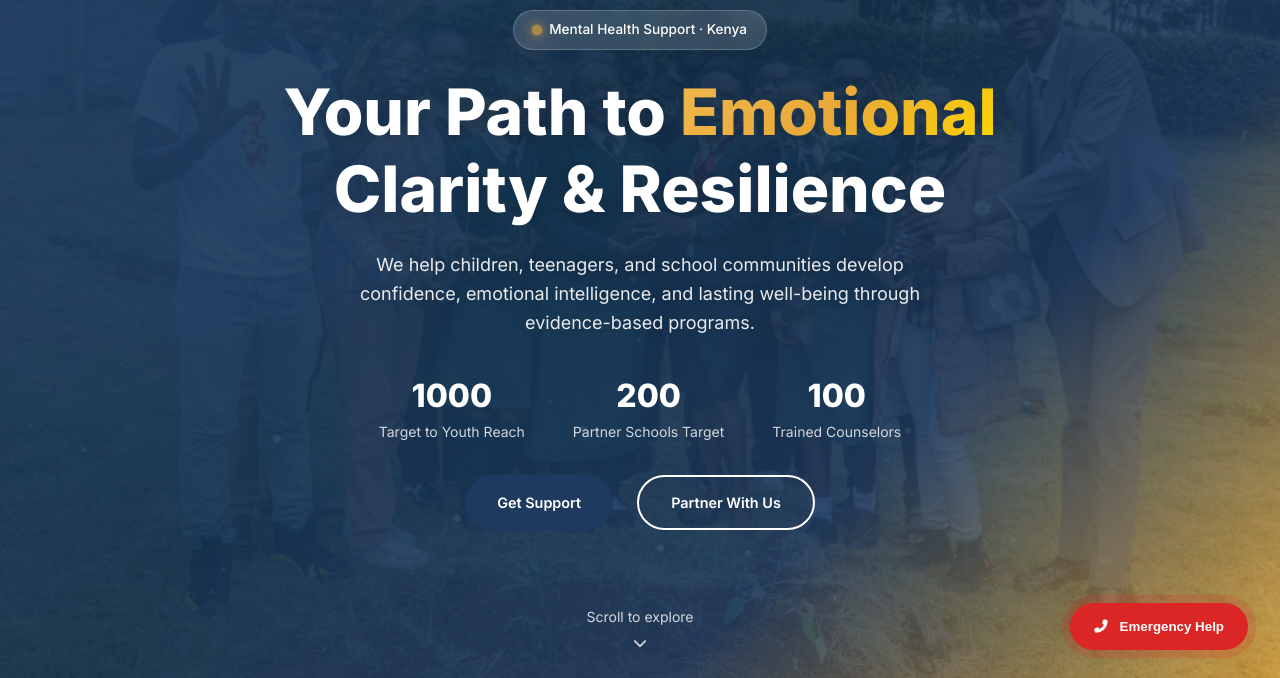
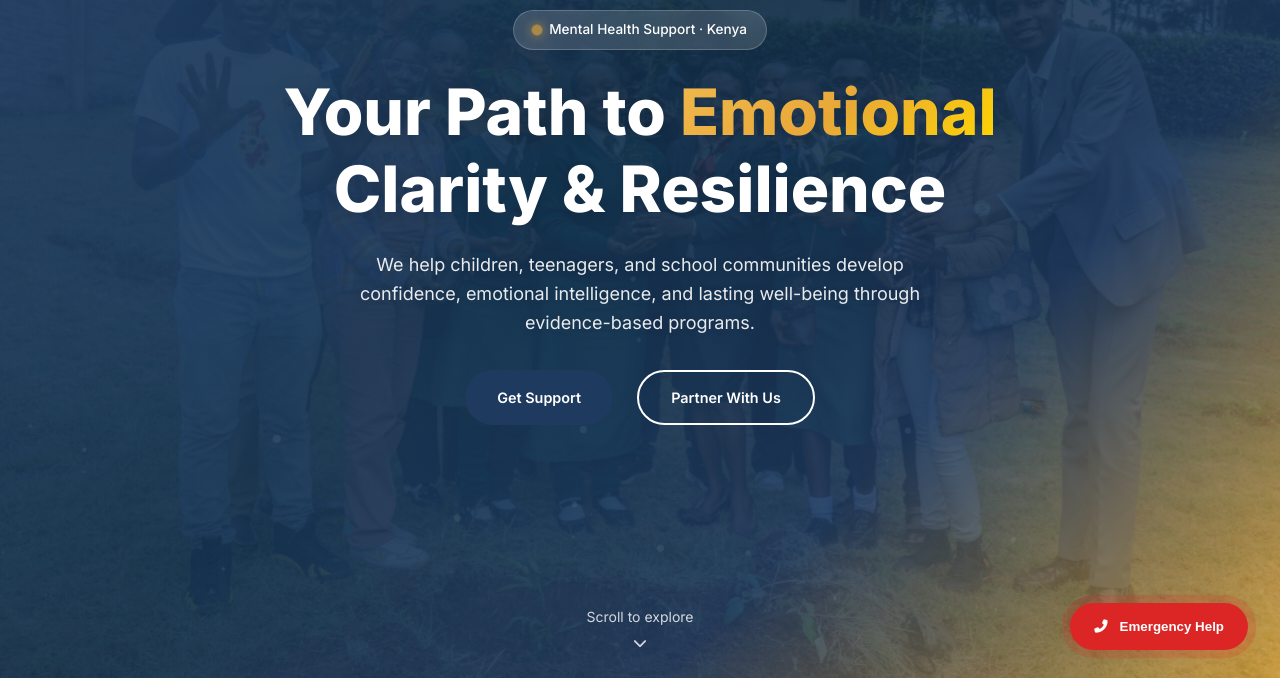
Before and after one commit to Marubi23/mind-bridge2.0, a plain HTML site: page index.html in a window 1280 px wide. Shown: the part 118-796 px from the top of the page. Drawn offline with Linux system fonts and the light colour scheme.

Commit message:
one term

```diff
--- a/index.html
+++ b/index.html
@@ -127,20 +127,7 @@
                         emotional intelligence, and lasting well-being through evidence-based programs.
                     </p>
 
-                    <div class="hero-stats">
-                        <div class="stat" data-aos="fade-up" data-aos-delay="100">
-                            <div class="stat-number" data-target="1000">0</div>
-                            <div class="stat-label"> Target to Youth Reach</div>
-                        </div>
-                        <div class="stat" data-aos="fade-up" data-aos-delay="200">
-                            <div class="stat-number" data-target="200">0</div>
-                            <div class="stat-label">Partner Schools Target</div>
-                        </div>
-                        <div class="stat" data-aos="fade-up" data-aos-delay="300">
-                            <div class="stat-number" data-target="100">0</div>
-                            <div class="stat-label">Trained Counselors</div>
-                        </div>
-                    </div>
+
 
                     <div class="hero-buttons" data-aos="fade-up" data-aos-delay="400">
                         <a href="#programs" class="btn btn-primary">Get Support</a>
```
